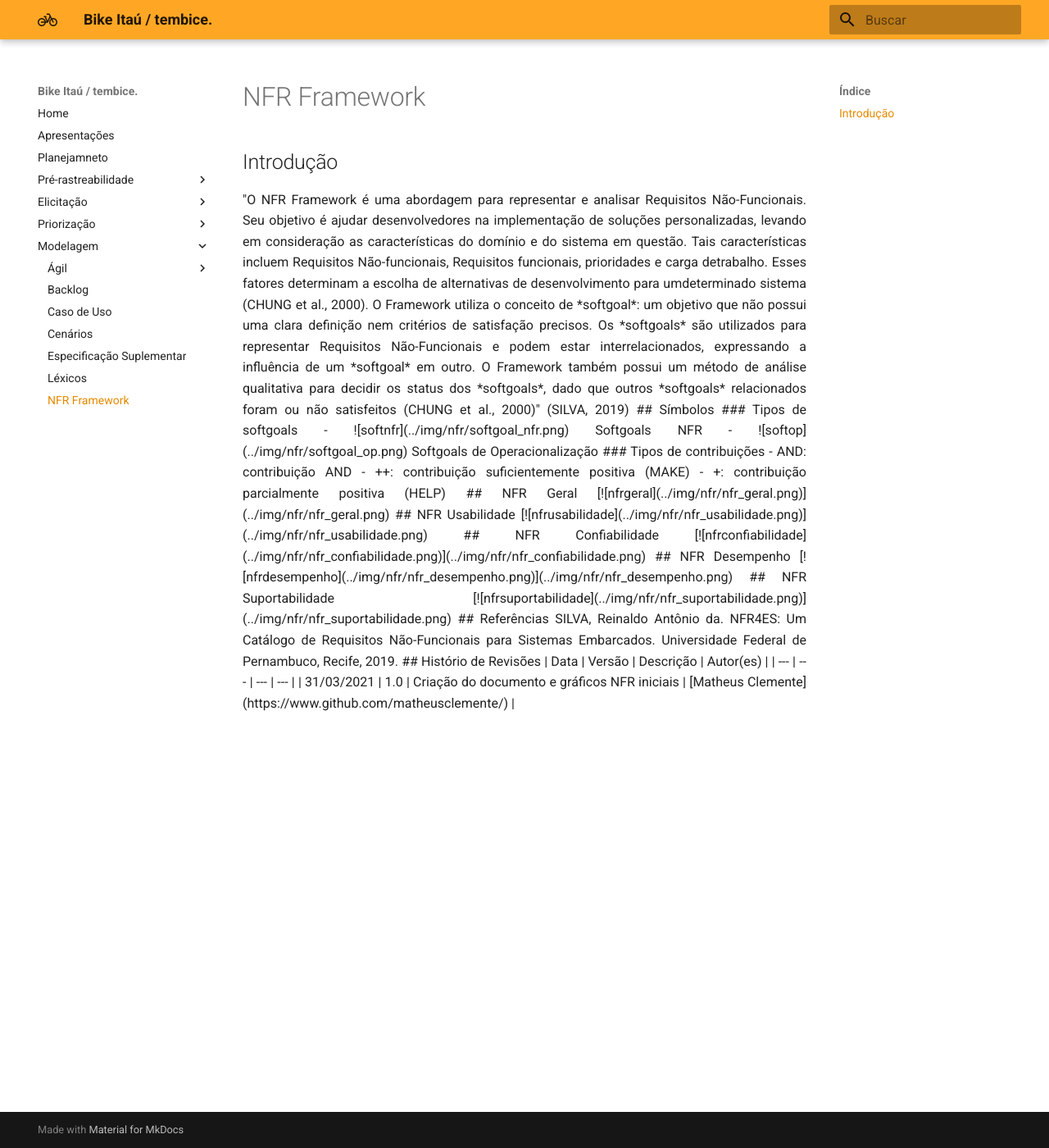
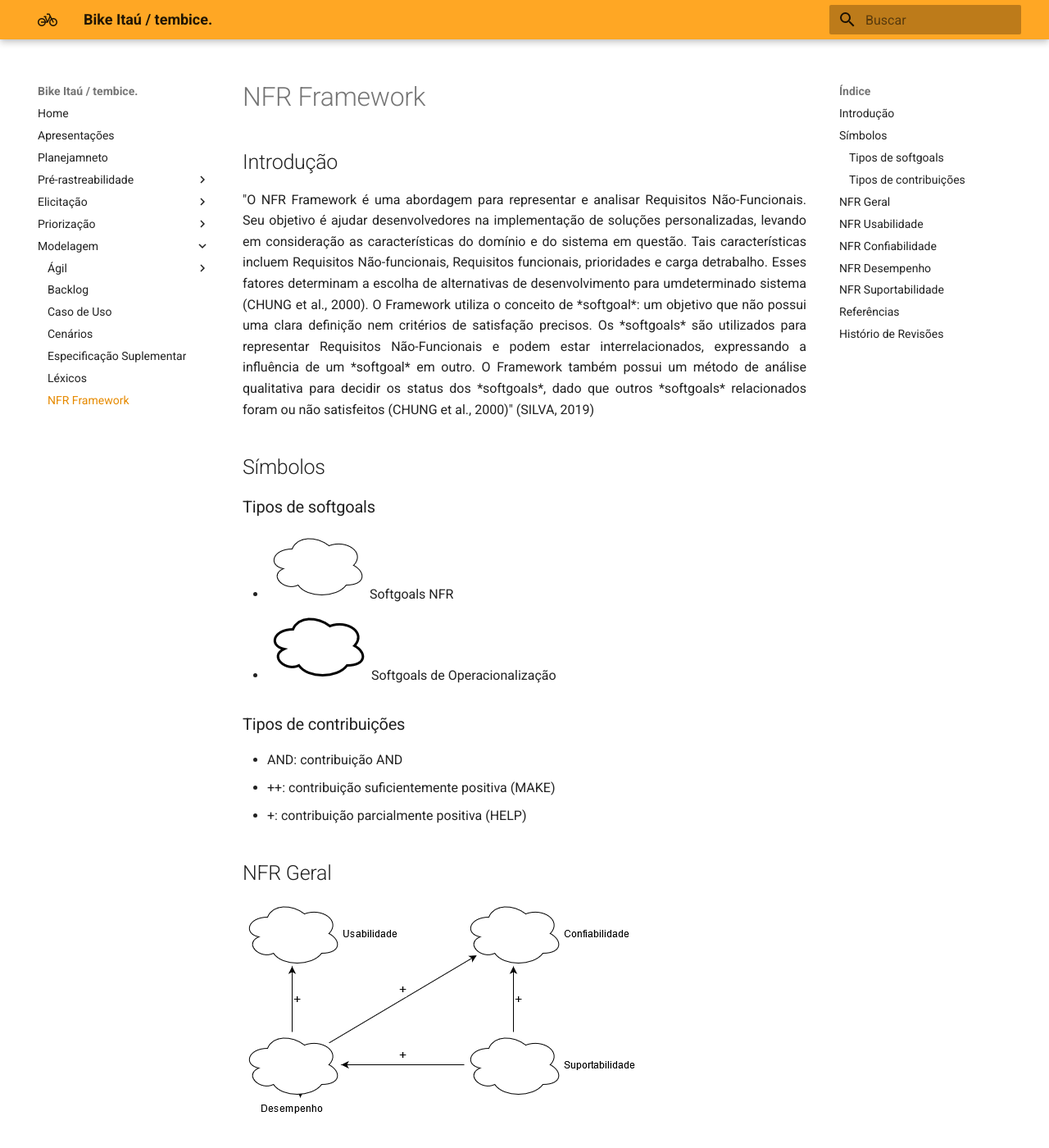
Before and after one commit to Requisitos-de-Software/2020.2-BikeItau, an MkDocs documentation site: the page built from docs/modelagem/nfrFramework.md, in a window 1280 px wide and 1400 px high. Shown: the whole window at 82% size. Built offline with MkDocs 1.6.1 and Material for MkDocs 9.7.7, drawn with Linux system fonts in a browser that asks for light colours; some of the changed text lies outside the part shown.

Commit message:
Updated nfrFramework.md

```diff
--- a/docs/modelagem/nfrFramework.md
+++ b/docs/modelagem/nfrFramework.md
@@ -1,9 +1,9 @@
 # NFR Framework
 
 ## Introdução
-<div style="text-align: justify">"O NFR Framework é uma abordagem para representar e analisar Requisitos Não-Funcionais. Seu objetivo é ajudar desenvolvedores na implementação de soluções personalizadas, levando em consideração as características do domínio e do sistema em questão. Tais características incluem Requisitos Não-funcionais, Requisitos funcionais, prioridades e carga detrabalho. Esses fatores determinam a escolha de alternativas de desenvolvimento para umdeterminado sistema (CHUNG et al., 2000).
+<p align = "justify"> "O NFR Framework é uma abordagem para representar e analisar Requisitos Não-Funcionais. Seu objetivo é ajudar desenvolvedores na implementação de soluções personalizadas, levando em consideração as características do domínio e do sistema em questão. Tais características incluem Requisitos Não-funcionais, Requisitos funcionais, prioridades e carga detrabalho. Esses fatores determinam a escolha de alternativas de desenvolvimento para umdeterminado sistema (CHUNG et al., 2000).
 
-O Framework utiliza o conceito de *softgoal*: um objetivo que não possui uma clara definição nem critérios de satisfação precisos. Os *softgoals* são utilizados para representar Requisitos Não-Funcionais e podem estar interrelacionados, expressando a influência de um *softgoal* em outro. O Framework também possui um método de análise qualitativa para decidir os status dos *softgoals*, dado que outros *softgoals* relacionados foram ou não satisfeitos (CHUNG et al., 2000)" (SILVA, 2019)
+O Framework utiliza o conceito de *softgoal*: um objetivo que não possui uma clara definição nem critérios de satisfação precisos. Os *softgoals* são utilizados para representar Requisitos Não-Funcionais e podem estar interrelacionados, expressando a influência de um *softgoal* em outro. O Framework também possui um método de análise qualitativa para decidir os status dos *softgoals*, dado que outros *softgoals* relacionados foram ou não satisfeitos (CHUNG et al., 2000)" (SILVA, 2019) </p>
 
 ## Símbolos
 
```
